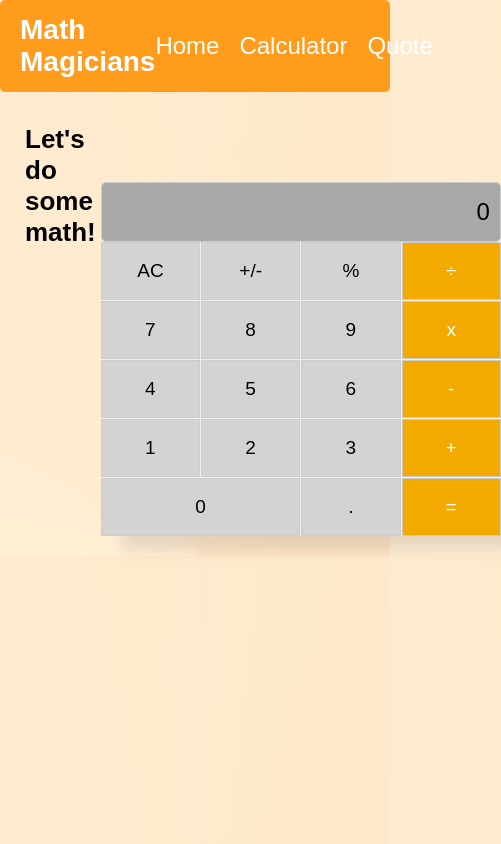
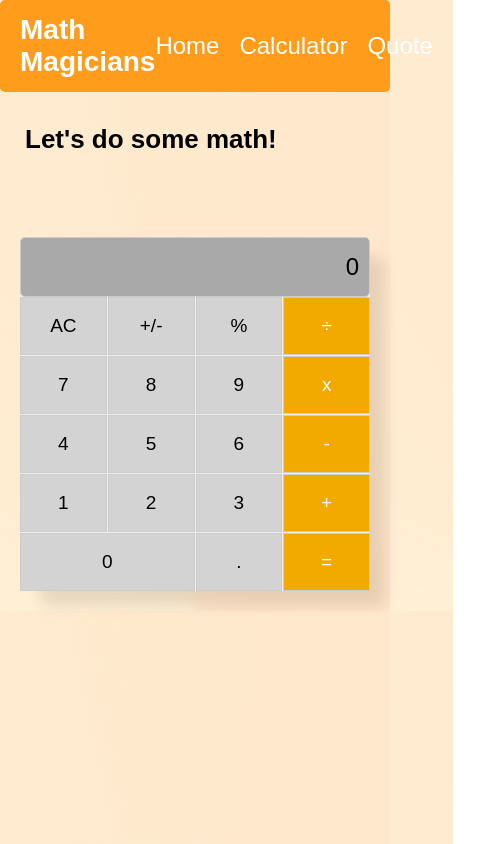
Before and after one commit to mryeminthu/math-magicians, a React (Create React App) app: page /calculator in a window 390 px wide. Shown: the whole page, 501 px wide, since content can reach past the window. Built offline with nearby package versions, Linux system fonts and the light colour scheme.

Commit message:
Try to be responsive in Calculator page

```diff
--- a/src/components/Calculator.css
+++ b/src/components/Calculator.css
@@ -78,3 +78,10 @@
 .operator-bg {
   background-color: orange;
 }
+
+@media screen and (max-width: 768px) {
+  .calculator {
+    display: flex;
+    flex-direction: column;
+  }
+}
--- a/src/components/Calculator.js
+++ b/src/components/Calculator.js
@@ -1,7 +1,7 @@
 import React, { useState } from 'react';
-import './Calculator.css'; // Import the CSS file
-import Button from './Button'; // Assuming you have a Button component
-import calculate from '../logic/calculate'; // Assuming you have a calculate function
+import './Calculator.css';
+import Button from './Button';
+import calculate from '../logic/calculate';
 
 const Calculator = () => {
   const [display, setDisplay] = useState('0');
```
